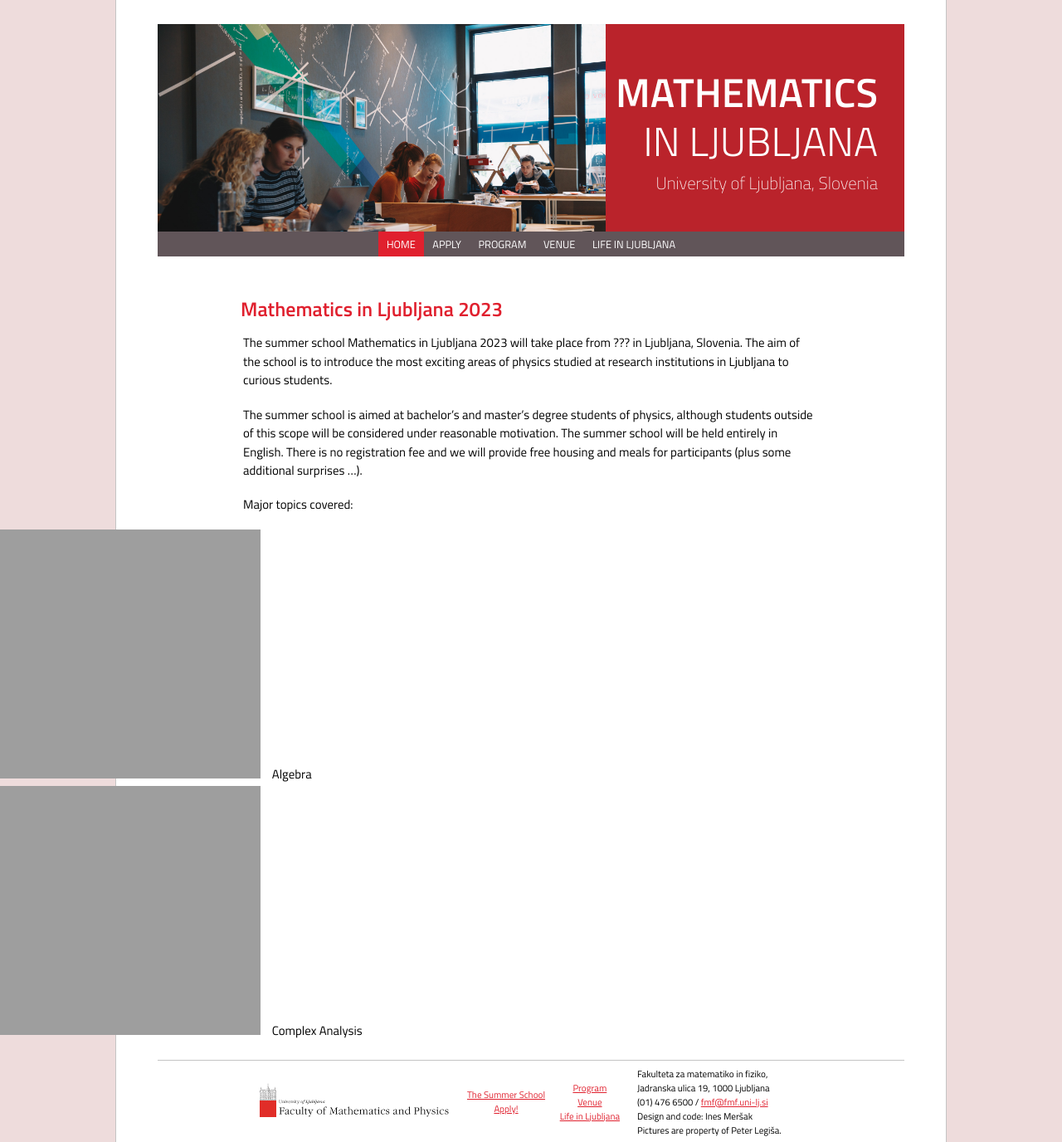
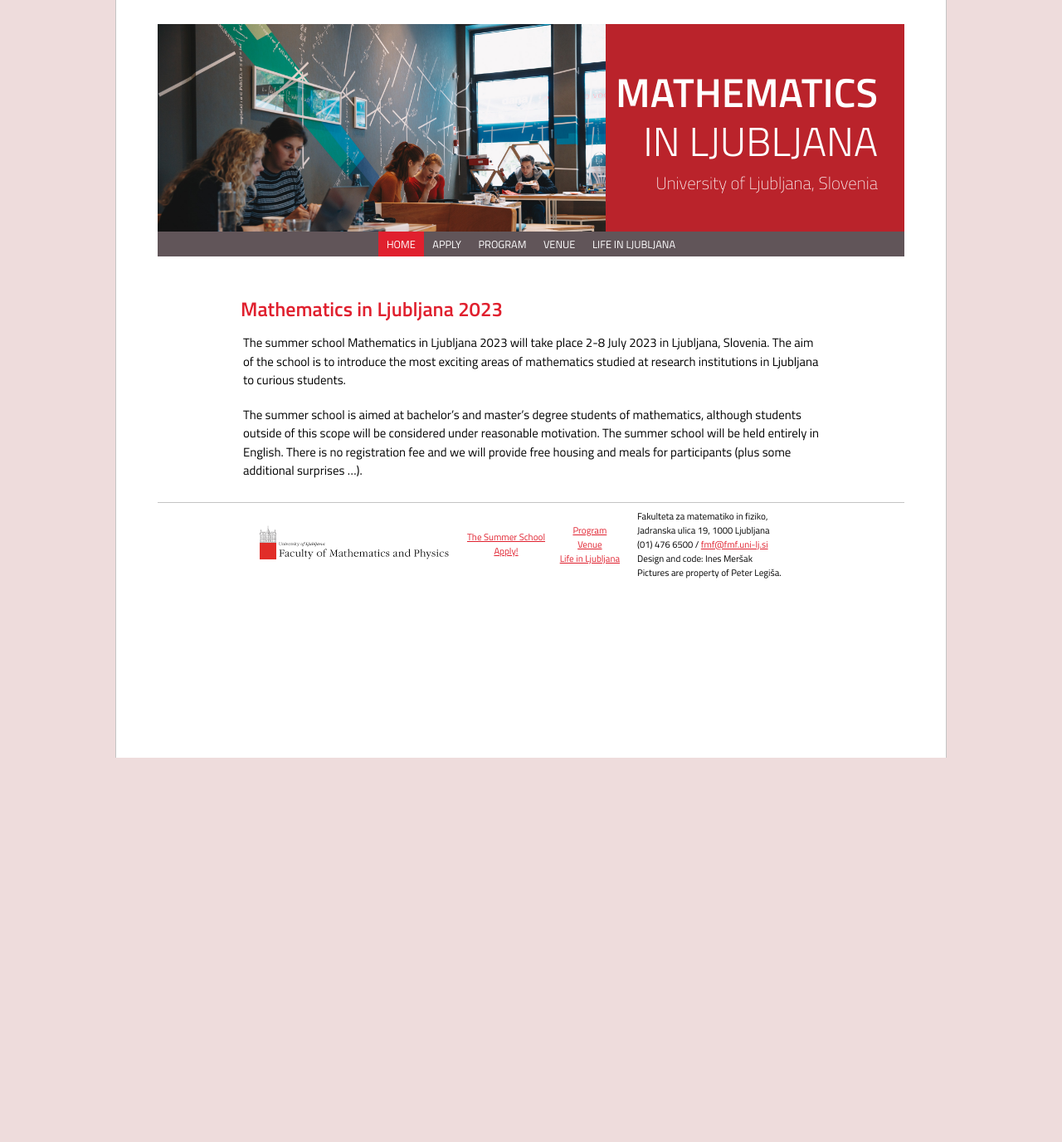
Before and after one commit to ul-fmf/mathematics-in-ljubljana, a Jekyll site: the page built from index.md, in a window 1280 px wide. Shown: the whole page at 83% size. Built offline with Jekyll 4.4.1, drawn with Linux system fonts in a browser that asks for light colours; nearby versions of some CDN libraries; a style sheet for code colours, icons or effects is not loaded; after the commit the page ends 913 px from its top, so only the background shows below that.

Commit message:
Update index.md

```diff
--- a/index.md
+++ b/index.md
@@ -5,11 +5,6 @@ title: Home
 
 # Mathematics in Ljubljana 2023
 
-The summer school Mathematics in Ljubljana 2023 will take place from ??? in Ljubljana, Slovenia. The aim of the school is to introduce the most exciting areas of physics studied at research institutions in Ljubljana to curious students.
+The summer school Mathematics in Ljubljana 2023 will take place 2-8 July 2023 in Ljubljana, Slovenia. The aim of the school is to introduce the most exciting areas of mathematics studied at research institutions in Ljubljana to curious students.
 
-The summer school is aimed at bachelor’s and master’s degree students of physics, although students outside of this scope will be considered under reasonable motivation. The summer school will be held entirely in English. There is no registration fee and we will provide free housing and meals for participants (plus some additional surprises …).
-
-Major topics covered:
-
-- Algebra
-- Complex Analysis
+The summer school is aimed at bachelor’s and master’s degree students of mathematics, although students outside of this scope will be considered under reasonable motivation. The summer school will be held entirely in English. There is no registration fee and we will provide free housing and meals for participants (plus some additional surprises …).
```
